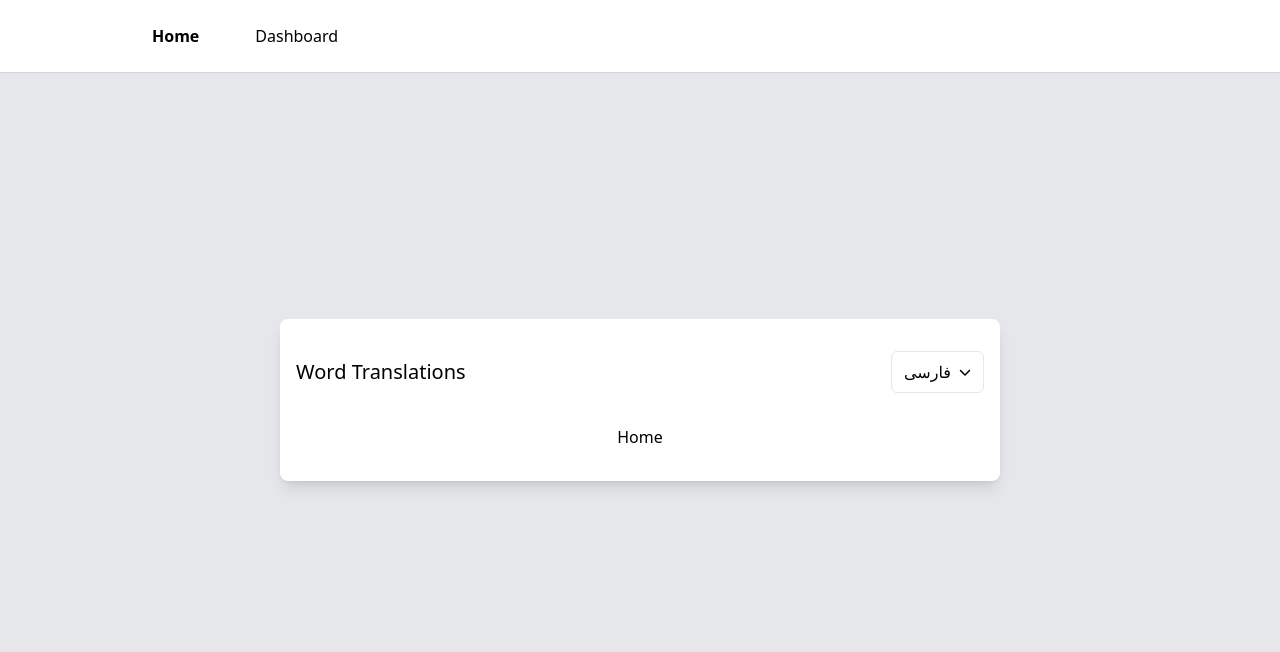
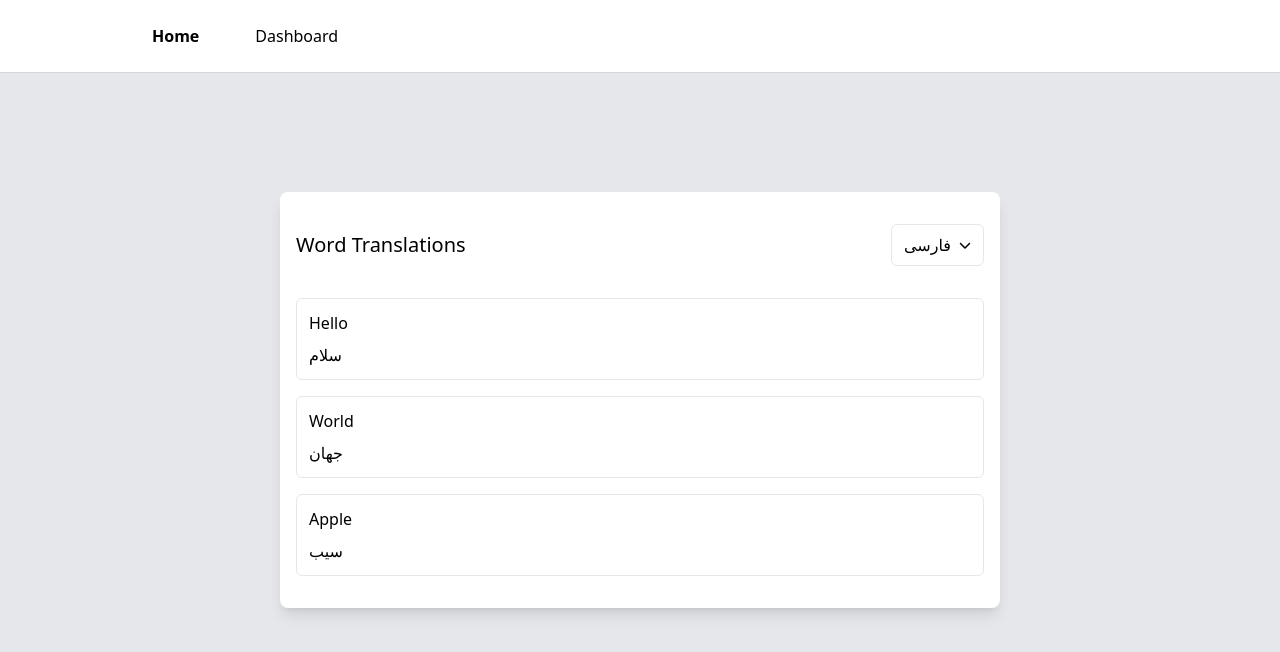
Before and after one commit to mehrabFronto/Translation-App, a React (Vite) app: page / in a window 1280 px wide. Shown: the top 652 px of the page. Built offline with nearby package versions, Linux system fonts and the light colour scheme.

Commit message:
feat: develop home page

```diff
--- a/src/components/LanguageSelector.jsx
+++ b/src/components/LanguageSelector.jsx
@@ -29,7 +29,7 @@ const LanguageSelector = () => {
       </button>
 
       {openDropdown && (
-        <div className="absolute right-0 -bottom-20 flex flex-col bg-gray-200 p-1 rounded-md border border-gray-300">
+        <div className="absolute right-2 -bottom-20 flex flex-col bg-gray-200 p-1 rounded-md border border-gray-300">
           {languages.map((language, index) => (
             <button
               key={index}
--- /dev/null
+++ b/src/contexts/WordsContext.jsx
@@ -0,0 +1,22 @@
+import { createContext, useContext } from "react";
+import useLocalStorageState from "../hooks/useLocalStorageState";
+
+const WordsContext = createContext();
+
+const initialWords = [
+  { persianLabel: "سلام", englishLabel: "Hello" },
+  { persianLabel: "جهان", englishLabel: "World" },
+  { persianLabel: "سیب", englishLabel: "Apple" },
+];
+
+export const WordsProvider = ({ children }) => {
+  const [words, setWords] = useLocalStorageState("words", initialWords);
+
+  return (
+    <WordsContext.Provider value={{ words, setWords }}>
+      {children}
+    </WordsContext.Provider>
+  );
+};
+
+export const useWords = () => useContext(WordsContext);
--- /dev/null
+++ b/src/hooks/useLocalStorageState.js
@@ -0,0 +1,15 @@
+import { useEffect, useState } from "react";
+
+const useLocalStorageState = (key, initialState) => {
+  const [value, setValue] = useState(
+    JSON.parse(localStorage.getItem(key)) || initialState
+  );
+
+  useEffect(() => {
+    localStorage.setItem(key, JSON.stringify(value));
+  }, [value, key]);
+
+  return [value, setValue];
+};
+
+export default useLocalStorageState;
--- a/src/pages/Home.jsx
+++ b/src/pages/Home.jsx
@@ -1,7 +1,30 @@
 import React from "react";
+import { useLanguage } from "../contexts/LanguageContext";
+import { useWords } from "../contexts/WordsContext";
 
 const Home = () => {
-  return <div className="flex items-center justify-center">Home</div>;
+  const { selectedLanguage, languages } = useLanguage();
+  const { words } = useWords();
+
+  return (
+    <div className="px-2 space-y-4 max-h-[280px] overflow-auto">
+      {words &&
+        words.map(({ persianLabel, englishLabel }, index) => (
+          <div
+            key={index}
+            className="border border-gray-200 p-3 rounded-md space-y-2"
+          >
+            {languages.map((language, index) => (
+              <p key={index} className="first:font-medium font-lg">
+                {selectedLanguage.type === language.type
+                  ? englishLabel
+                  : persianLabel}
+              </p>
+            ))}
+          </div>
+        ))}
+    </div>
+  );
 };
 
 export default Home;
--- a/src/providers/AppProviders.jsx
+++ b/src/providers/AppProviders.jsx
@@ -1,8 +1,13 @@
 import React from "react";
 import { LanguageProvider } from "../contexts/LanguageContext";
+import { WordsProvider } from "../contexts/WordsContext";
 
 const AppProviders = ({ children }) => {
-  return <LanguageProvider>{children}</LanguageProvider>;
+  return (
+    <LanguageProvider>
+      <WordsProvider>{children}</WordsProvider>
+    </LanguageProvider>
+  );
 };
 
 export default AppProviders;
```
